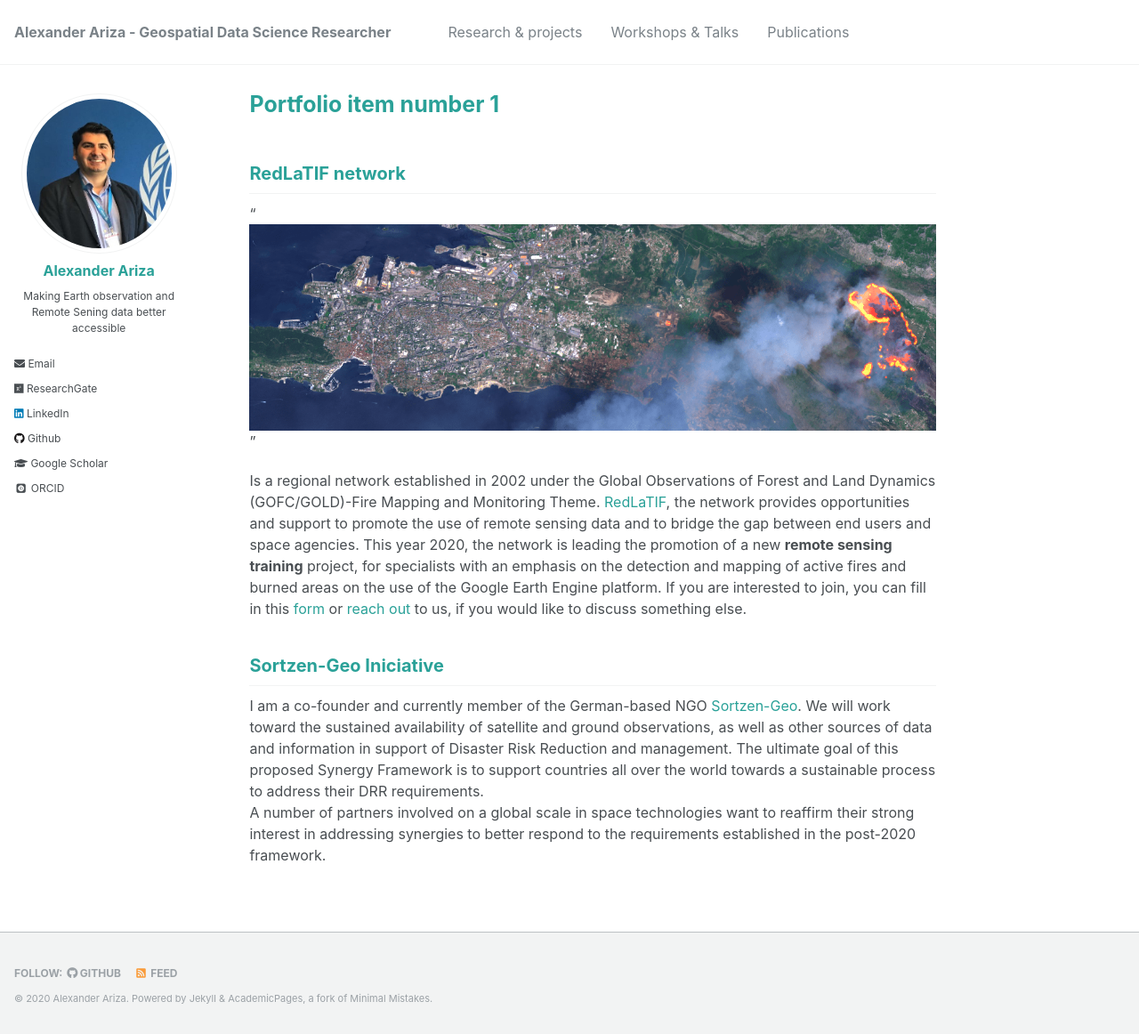
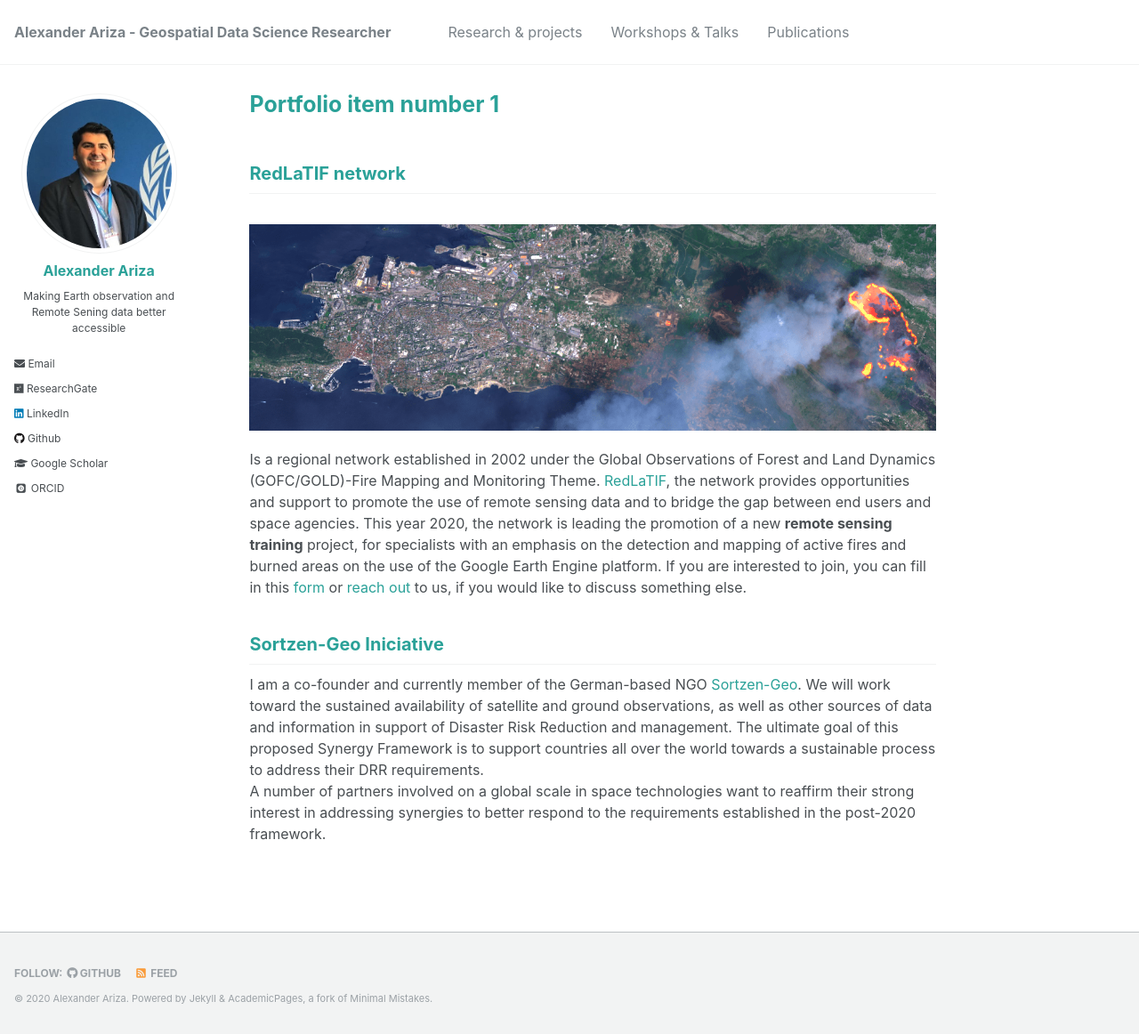
Before and after one commit to Alexanderariza/alexanderariza.github.io, a Jekyll site: the page built from _pages/engagement.md, in a window 1280 px wide and 1162 px high. Shown: the whole window at 89% size. Built offline with Jekyll 4.4.1, drawn with Linux system fonts in a browser that asks for light colours; some web fonts are replaced.

Commit message:
Update engagement.md

```diff
--- a/_pages/engagement.md
+++ b/_pages/engagement.md
@@ -7,7 +7,7 @@ author_profile: true
 ---
 RedLaTIF network
 ------
-"<br/><img src='/images/training_.PNG'>"
+<br/><img src='/images/training_.PNG'>
 
 Is a regional network established in 2002 under the Global Observations of Forest and Land Dynamics (GOFC/GOLD)-Fire Mapping and Monitoring Theme. [RedLaTIF](https://gofcgold.org/regional-networks/red-latinoamerica-deteledeteccion-e-incendios-forestales-redlatif), the network provides opportunities and support to promote the use of remote sensing data and to bridge the gap between end users and space agencies. This year 2020, the network is leading the promotion of a new **remote sensing training** project, for specialists with an emphasis on the detection and mapping of active fires and burned areas on the use of the Google Earth Engine platform. If you are interested to join, you can fill in this [form](https://forms.gle/wSQGMQLXcWv9u2NY9) or [reach out](mailto:nicolasalejandromari@gmail.com, alexanderariza@gmail.com) to us, if you would like to discuss something else.
 
```
